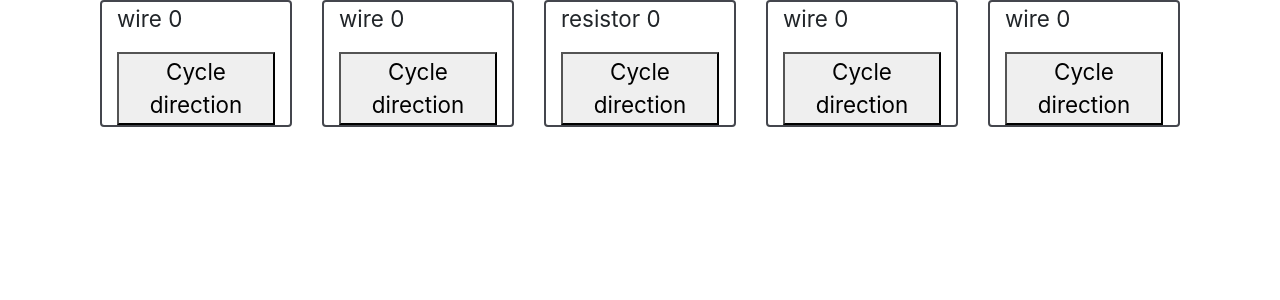
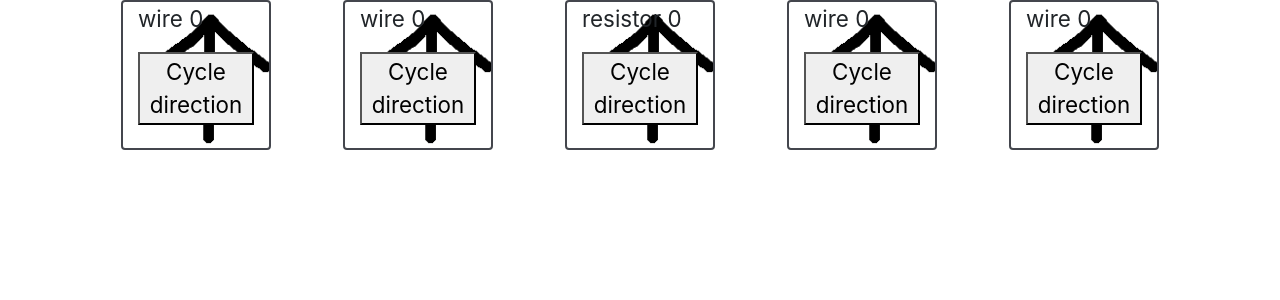
Before and after one commit to JakeSeib/Circuit-Solver, a React app: page /#/circuits in a window 1280 px wide. Shown: the top 300 px of the page. Built offline with nearby package versions, Linux system fonts and the light colour scheme.

Commit message:
Rotate background image
Add test bg image to element chooser component
Button rotates bg image 90deg clockwise

```diff
--- a/src/components/Circuits/ElementChooser/ElementChooser.js
+++ b/src/components/Circuits/ElementChooser/ElementChooser.js
@@ -3,6 +3,7 @@ import Container from 'react-bootstrap/Container'
 
 import '../../../index.scss'
 import './ElementChooser.scss'
+import getTransformClass from './getTransformClass.js'
 
 const ElementChooser = ({ type }) => {
   const [direction, setDirection] = useState(0)
@@ -12,7 +13,7 @@ const ElementChooser = ({ type }) => {
   }
 
   const elementJSX = (
-    <Container className='circuit-element'>
+    <Container className={`circuit-element ${getTransformClass(direction)}`}>
       <p>{type} {direction}</p>
       <button onClick={event => { handleDirectionSwitch(event) }}>Cycle direction</button>
     </Container>
--- a/src/components/Circuits/ElementChooser/ElementChooser.scss
+++ b/src/components/Circuits/ElementChooser/ElementChooser.scss
@@ -4,4 +4,58 @@
   border: 2px solid $border-black;
   border-radius: 4px;
   font-size: 1.4em;
+  height: 150px;
+  overflow: hidden;
+  position: relative;
+  width: 150px;
 }
+
+.circuit-element-0::before {
+  background-image: url('public/cs-test-bg.png');
+  background-repeat: no-repeat;
+  background-size: cover;
+  content: '';
+  height: 100%;
+  position: absolute;
+  // top: -50%;
+  // left: -50%;
+  width: 100%;
+  z-index: -1;
+}
+
+.circuit-element-1::before {
+  background-image: url('public/cs-test-bg.png');
+  background-repeat: no-repeat;
+  background-size: cover;
+  content: '';
+  height: 100%;
+  position: absolute;
+  transform: rotate(90deg);
+  width: 100%;
+  z-index: -1;
+
+}
+
+.circuit-element-2::before {
+  background-image: url('public/cs-test-bg.png');
+  background-repeat: no-repeat;
+  background-size: cover;
+  content: '';
+  height: 100%;
+  position: absolute;
+  transform: rotate(180deg);
+  width: 100%;
+  z-index: -1;
+}
+
+.circuit-element-3::before {
+  background-image: url('public/cs-test-bg.png');
+  background-repeat: no-repeat;
+  background-size: cover;
+  content: '';
+  height: 100%;
+  position: absolute;
+  transform: rotate(270deg);
+  width: 100%;
+  z-index: -1;
+}
--- /dev/null
+++ b/src/components/Circuits/ElementChooser/getTransformClass.js
@@ -0,0 +1,12 @@
+function getTransformClass (direction) {
+  const stateHash = {
+    0: 'circuit-element-0',
+    1: 'circuit-element-1',
+    2: 'circuit-element-2',
+    3: 'circuit-element-3'
+  }
+
+  return stateHash[direction]
+}
+
+export default getTransformClass
```
Also changed, not shown: src/components/Circuits/ElementChooser/public/cs-test-bg.png (added).
